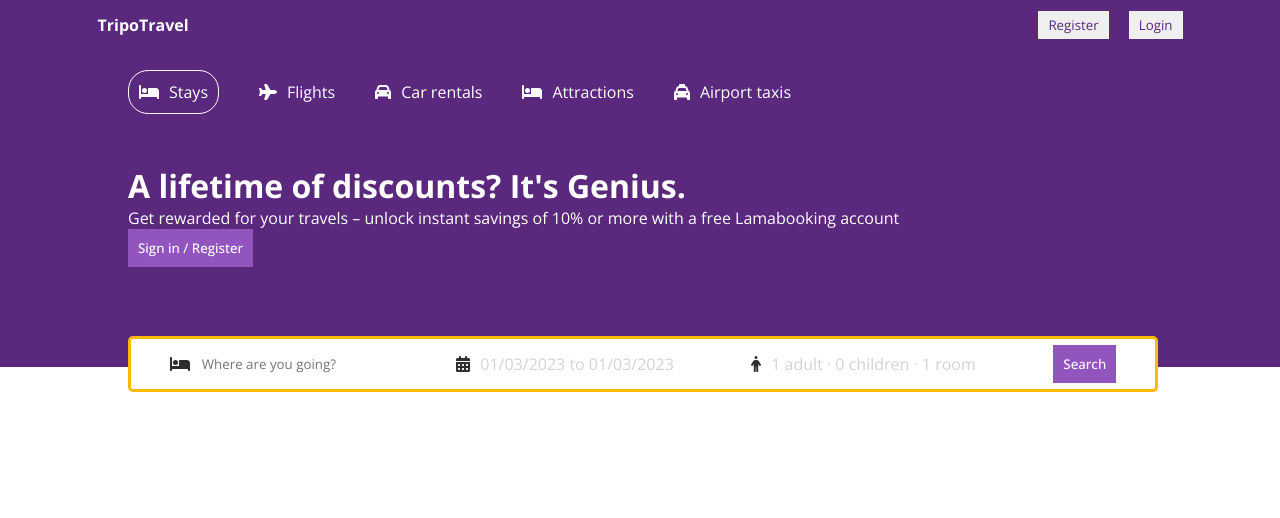
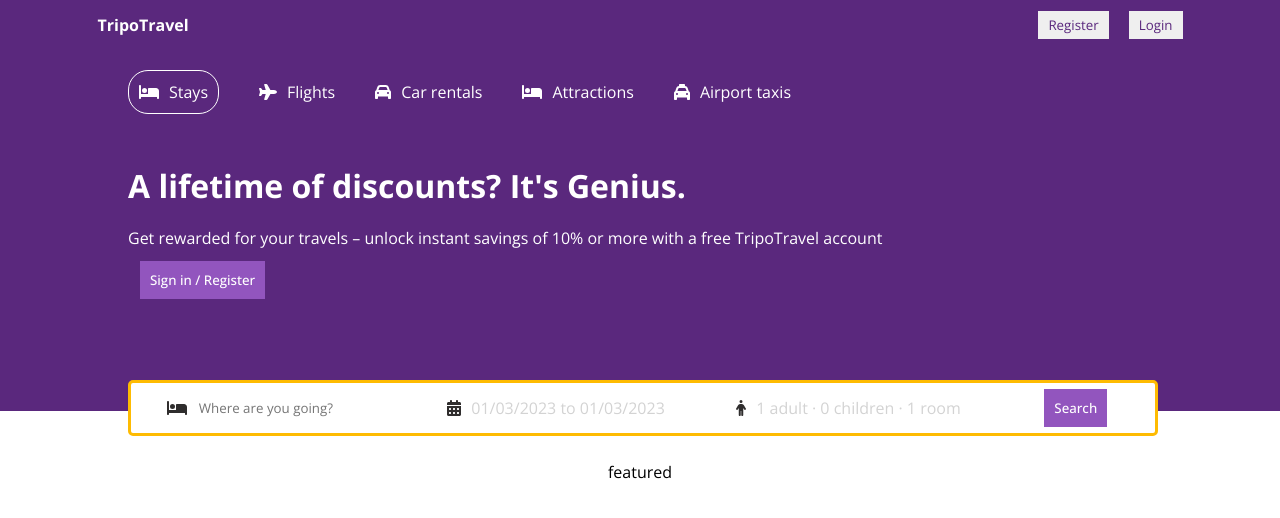
Before and after one commit to nithya-Developer/Travel-Hotel-Reservation-, a React (Create React App) app in the folder frontend/: page / in a window 1280 px wide. Shown: the top 518 px of the page. Built offline with nearby package versions, Linux system fonts and the light colour scheme.

Commit message:
done with header

```diff
--- /dev/null
+++ b/frontend/src/components/featured/Featured.js
@@ -0,0 +1,9 @@
+import "./featured.css"
+
+const featured = () => {
+  return (
+    <div>featured</div>
+  )
+}
+
+export default featured
--- a/frontend/src/components/header/Header.js
+++ b/frontend/src/components/header/Header.js
@@ -83,7 +83,7 @@ const Header = ({ type }) => {
             </h1>
             <p className="headerDesc">
               Get rewarded for your travels – unlock instant savings of 10% or
-              more with a free Lamabooking account
+              more with a free TripoTravel account
             </p>
             <button className="headerBtn">Sign in / Register</button>
             <div className="headerSearch">
--- a/frontend/src/components/header/header.css
+++ b/frontend/src/components/header/header.css
@@ -1,15 +1,28 @@
+/* * {
+    font-family: 'Poppins', sans-serif;
+} */
 .header{
     background-color: #5a287d;
     color: #fff;
     display: flex;
     justify-content: center;
     position: relative;
+
+    /* margin-top: 20px; */
 }
 
+.headerDesc{
+    margin-top: 20px;
+
+}
 .headerContainer{
     width: 100%;
     max-width: 1024px;
     margin: 20px 0px 100px 0px;
+}
+.headerContainer.listMode{
+    margin: 20px 0px 0px 0px;
+
 }
 .headerList{
     display: flex;
@@ -35,8 +48,9 @@
     font-weight: 500;
     border: none;
     padding: 10px;
+    /* align-items: center; */
     cursor: pointer;
-    /* margin-top: 20px; */
+    margin: 12px;
 }
 .headerSearch{
     height: 30px;
--- a/frontend/src/pages/home/Home.js
+++ b/frontend/src/pages/home/Home.js
@@ -1,5 +1,6 @@
 import Navbar from '../../components/navbar/Navbar';
 import Header from '../../components/header/Header';
+import Featured from '../../components/featured/Featured'
 import "./home.css"
 
 
@@ -8,6 +9,9 @@ const Home = () => {
     <div>
       <Navbar />
       <Header />
+      <div className="homeContainer">
+        <Featured />
+      </div>
     </div>
   )
 }
--- a/frontend/src/pages/home/home.css
+++ b/frontend/src/pages/home/home.css
@@ -0,0 +1,7 @@
+.homeContainer{
+    margin-top: 50px;
+    display: flex;
+    flex-direction: column;
+    align-items: center;
+    gap: 30px;
+}
--- a/frontend/src/pages/list/List.js
+++ b/frontend/src/pages/list/List.js
@@ -1,8 +1,13 @@
 import React from 'react'
+import Navbar from '../../components/navbar/Navbar'
+import Header from '../../components/header/Header'
 
 const List = () => {
   return (
-    <div>List</div>
+    <div>
+      <Navbar />
+      <Header type="list" />
+    </div>
   )
 }
 
```
Also changed, not shown: frontend/src/components/featured/featured.css (added).
